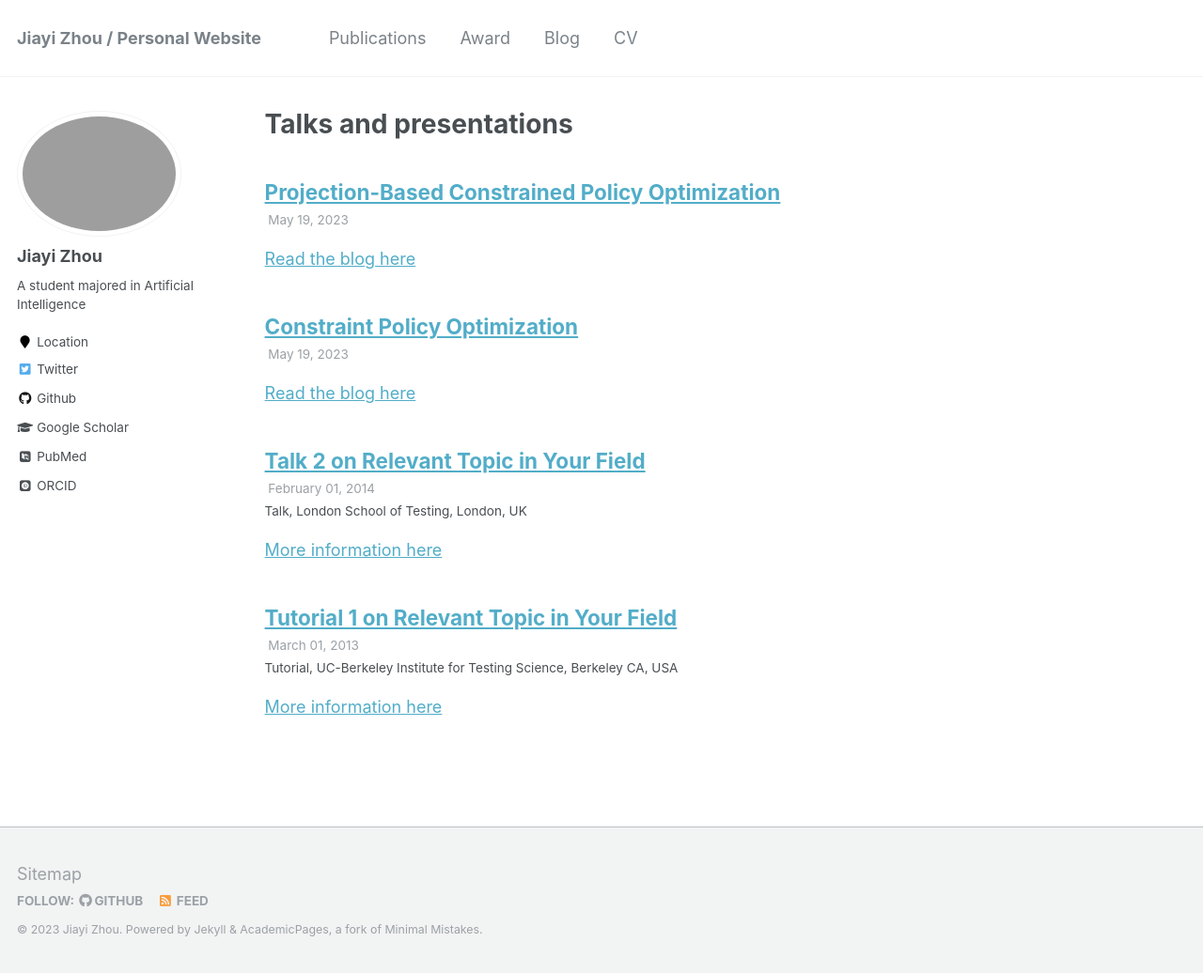
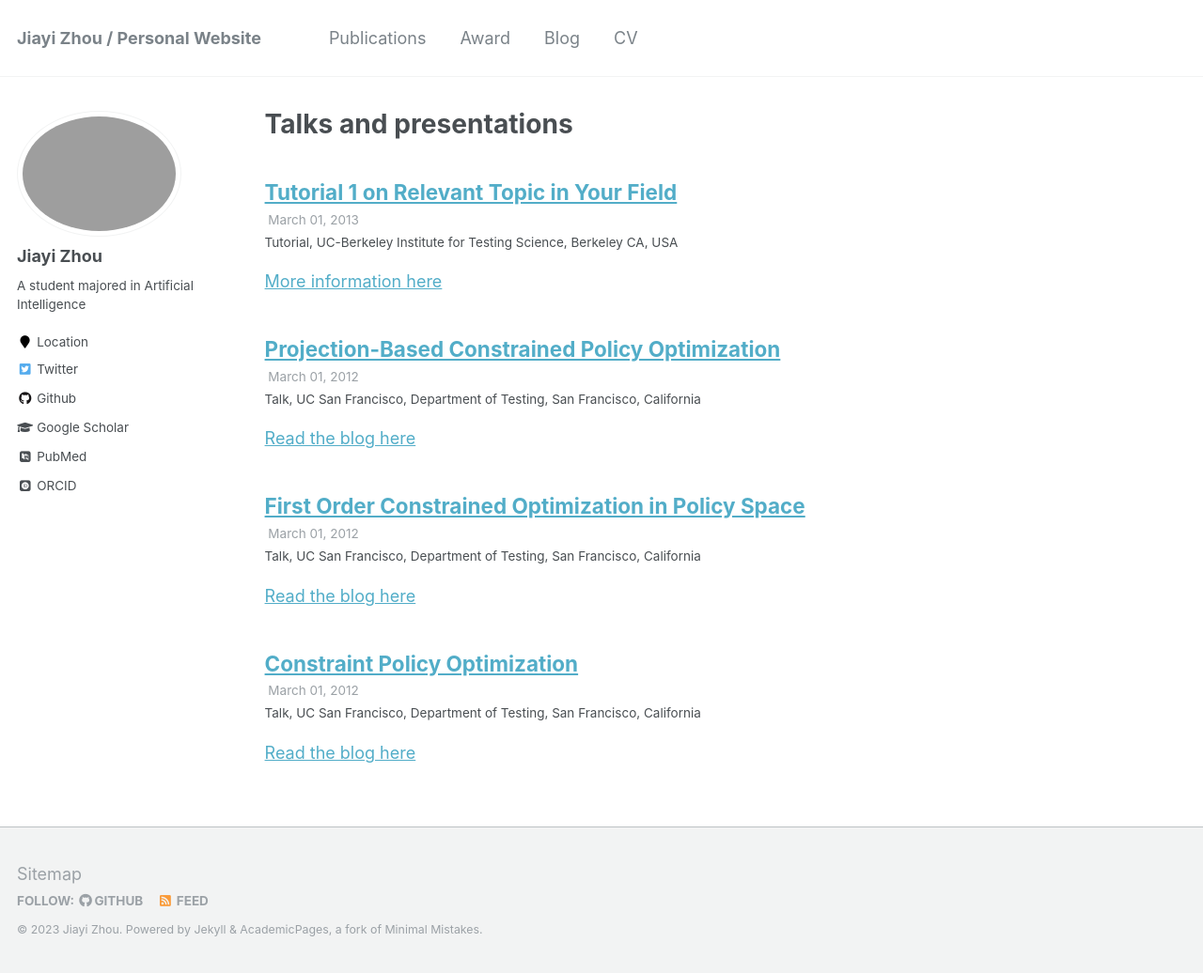
Before and after one commit to Gaiejj/Gaiejj.github.io, a Jekyll site: the page built from _pages/talks.html, in a window 1280 px wide and 1036 px high. Shown: the whole window at 94% size. Built offline with Jekyll 4.4.1, drawn with Linux system fonts in a browser that asks for light colours; some web fonts are replaced.

Commit message:
docs: update blog

```diff
--- a/_talks/2014-02-01-talk-2.md
+++ /dev/null
@@ -1,13 +0,0 @@
----
-title: "Talk 2 on Relevant Topic in Your Field"
-collection: talks
-type: "Talk"
-permalink: /talks/2014-02-01-talk-2
-venue: "London School of Testing"
-date: 2014-02-01
-location: "London, UK"
----
-
-[More information here](http://example2.com)
-
-This is a description of your talk, which is a markdown files that can be all markdown-ified like any other post. Yay markdown!
--- a/_talks/cpo.md
+++ b/_talks/cpo.md
@@ -2,7 +2,10 @@
 title: "Constraint Policy Optimization"
 collection: talks
 type: "Talk"
-permalink: https://omnisafe.readthedocs.io/en/latest/saferl/cpo.html
+permalink: /talks/cpo
+venue: "UC San Francisco, Department of Testing"
+date: 2012-03-01
+location: "San Francisco, California"
 ---
 
 [Read the blog here](https://omnisafe.readthedocs.io/en/latest/saferl/cpo.html)
--- /dev/null
+++ b/_talks/focops.md
@@ -0,0 +1,11 @@
+---
+title: "First Order Constrained Optimization in Policy Space"
+collection: talks
+type: "Talk"
+permalink: /talks/focops
+venue: "UC San Francisco, Department of Testing"
+date: 2012-03-01
+location: "San Francisco, California"
+---
+
+[Read the blog here](https://omnisafe.readthedocs.io/en/latest/saferl/focops.html)
--- a/_talks/pcpo.md
+++ b/_talks/pcpo.md
@@ -2,7 +2,10 @@
 title: "Projection-Based Constrained Policy Optimization"
 collection: talks
 type: "Talk"
-permalink: https://omnisafe.readthedocs.io/en/latest/saferl/pcpo.html
+permalink: /talks/pcpo
+venue: "UC San Francisco, Department of Testing"
+date: 2012-03-01
+location: "San Francisco, California"
 ---
 
 [Read the blog here](https://omnisafe.readthedocs.io/en/latest/saferl/pcpo.html)
```
